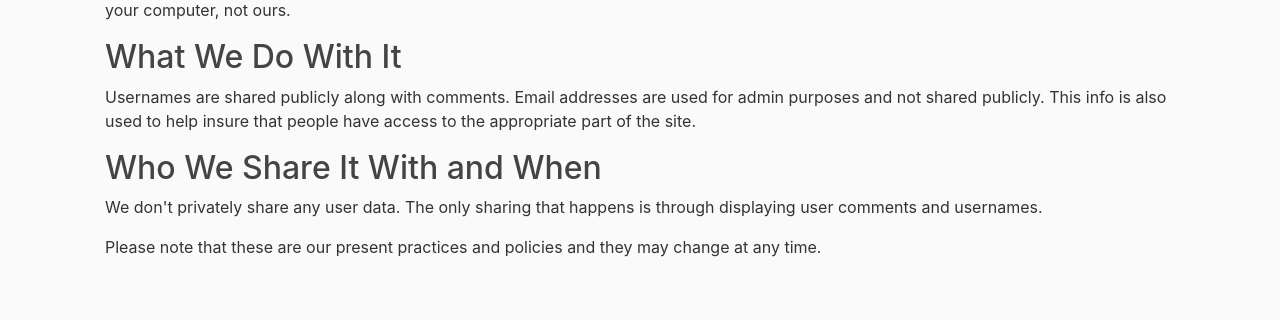
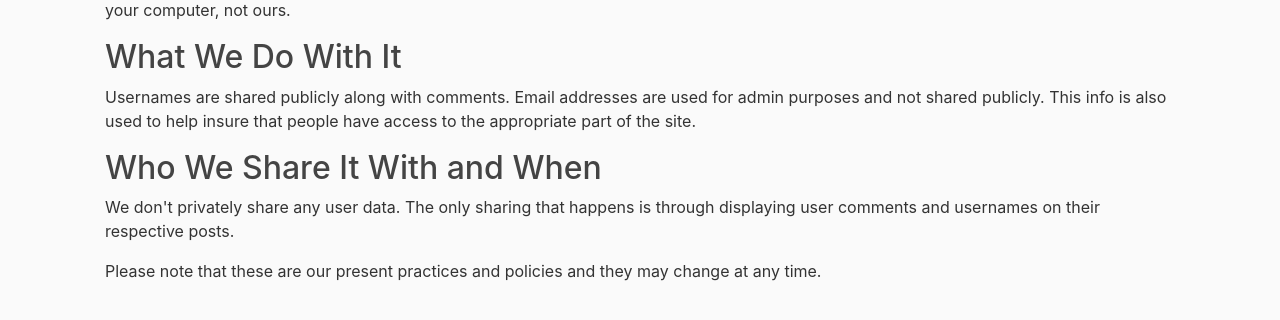
Before and after one commit to brilliantimagery/brilliantimagery_site, a Django app: page /account/privacy-policy in a window 1280 px wide. Shown: the part 248-568 px from the top of the page. Run offline with Django 3.2, Linux system fonts and the light colour scheme; some libraries are stand-ins or nearby versions.

Commit message:
Write privacy policy

```diff
--- a/account/templates/account/privacy_policy.html
+++ b/account/templates/account/privacy_policy.html
@@ -12,7 +12,7 @@
         <h2>What We Do With It</h2>
         <p>Usernames are shared publicly along with comments. Email addresses are used for admin purposes and not shared publicly. This info is also used to help insure that people have access to the appropriate part of the site.</p>
         <h2>Who We Share It With and When</h2>
-        <p>We don't privately share any user data. The only sharing that happens is through displaying user comments and usernames.</p>
+        <p>We don't privately share any user data. The only sharing that happens is through displaying user comments and usernames on their respective posts.</p>
         <p>Please note that these are our present practices and policies and they may change at any time.</p>
     </div>
 {% endblock main_content %}
```
